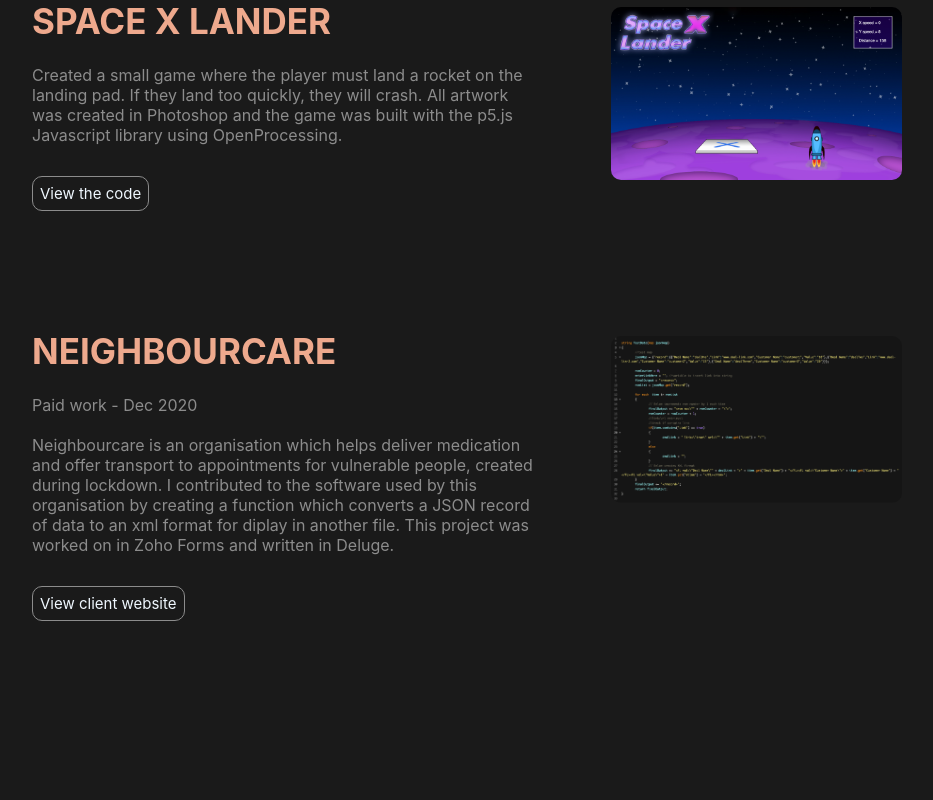
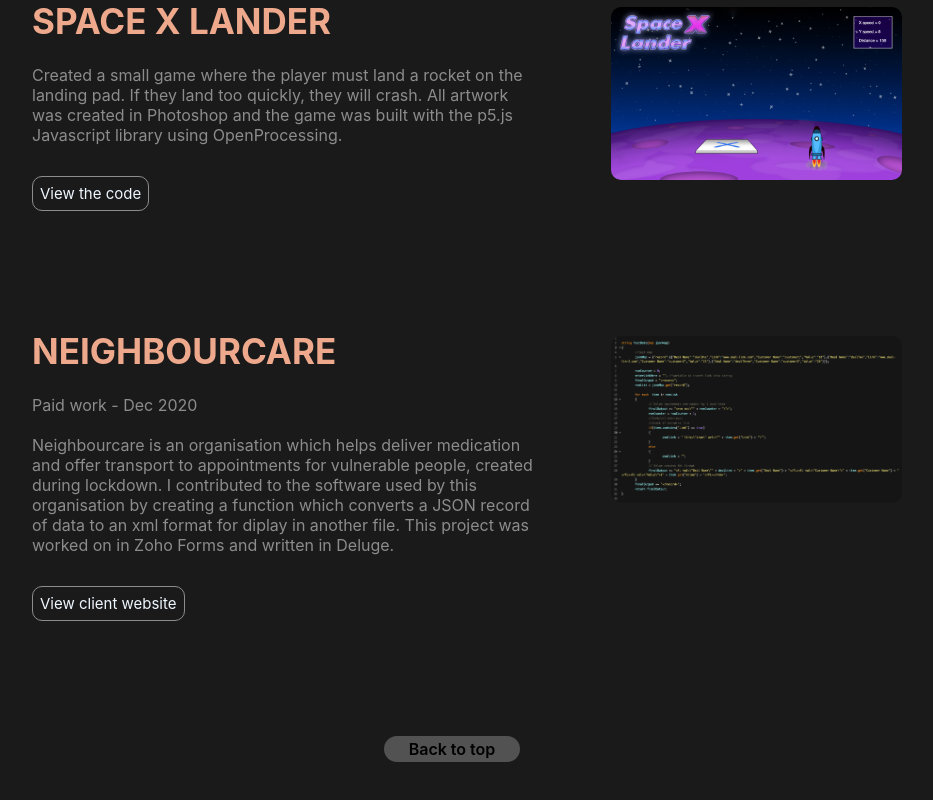
Before and after one commit to annamaggg/annamaggg.github.io, a React (Create React App) app: page /software in a window 1280 px wide. Shown: the part 3242-4042 px from the top of the page, without its empty margins (188-1121 px from the left). Before the commit the page ends 3908 px from the top, so only its background shows below. Built offline with nearby package versions, Linux system fonts and the light colour scheme.

Commit message:
page header added with styling for visual design page

```diff
--- a/package.json
+++ b/package.json
@@ -6,6 +6,7 @@
     "@testing-library/jest-dom": "^5.16.5",
     "@testing-library/react": "^13.4.0",
     "@testing-library/user-event": "^13.5.0",
+    "open-simplex-noise": "^2.5.0",
     "react": "^18.2.0",
     "react-dom": "^18.2.0",
     "react-p5": "^1.3.33",
--- a/src/components/About.js
+++ b/src/components/About.js
@@ -1,10 +1,12 @@
 import React from 'react';
+import Sketch from 'react-p5';
 import './About.css';
 import { Navbar } from './Navbar';
 import githubIcon from '../content/githubIcon.png';
 import linkedinIcon from '../content/linkedinIcon.png';
 
 export const About = () => {
+
   return (
     <>
       <Navbar />
@@ -17,7 +19,7 @@ export const About = () => {
           <a href='https://www.linkedin.com/in/anna-magnusson-519658199/' target="blank"><img src={linkedinIcon} alt='linkedinIcon' className='icon'/></a>
         </div>
 
-
+        {/* <Sketch setup={setup} draw={draw} /> */}
     </>
   )
 }
--- a/src/components/Software.css
+++ b/src/components/Software.css
@@ -68,3 +68,27 @@
   align-self: center;
   border-radius: 10px;
 }
+
+.backToTop {
+  display: flex;
+  justify-content: center;
+  padding-bottom: 80px;
+  padding-top: 70px;
+}
+
+.toTopText {
+  margin: auto;
+  display: block;
+  /* color: rgb(238, 169, 141); */
+  color: black;
+  background-color: rgb(82, 82, 82);
+  padding: 3px 25px;
+  border-radius: 20px;
+  text-decoration: none;
+  font-weight: 600;
+}
+
+.toTopText:hover {
+  background-color: rgb(119, 119, 119);
+  cursor: pointer;
+}
--- a/src/components/Software.js
+++ b/src/components/Software.js
@@ -164,6 +164,9 @@ export const Software = () => {
         </div>
       </div>
 
+      <div className='backToTop'>
+        <a href="/software" className='toTopText'>Back to top</a>
+      </div>
     </>
   )
 }
--- a/src/components/VisualDesign.js
+++ b/src/components/VisualDesign.js
@@ -129,37 +129,43 @@ export const VisualDesign = () => {
   return (
     <>
       <Navbar />
-      <div>
-        <p1>This is a paragraph about my design skills</p1>
+      <div className='paragraph'>
+        <h1 className='text-page-heading'>Visual design</h1>
+        <p className="text-page-intro">As a developer and designer, I understand the importance of user experience and visual design. <br></br><br></br>
+        I approach every project with a keen eye for detail, considering factors such as positioning, sizing and color schemes of elements to ensure that the end result is both aesthetically pleasing and intuitive to use. I believe that combining technical skill with a deep understanding of user needs is essential to creating impactful and engaging projects, and I strive to achieve this balance in everything I work on.</p>
       </div>
 
-      <div class="fp-gallery">
+      <div className="fp-gallery">
       <img src={e1} alt='EllieArtSite' className='ellieArtHomepage'/>
         <PhotoAlbum  layout="rows" photos={ellieArtPhotos} />;
       </div>
 
-      <div class="fp-gallery">
+      <div className="fp-gallery">
         <PhotoAlbum  layout="rows" photos={dandyPhotos} />;
       </div>
 
-      <div class="fp-gallery">
+      <div className="fp-gallery">
         <PhotoAlbum  layout="rows" photos={finalProjectPhotos} />;
       </div>
 
-      <div class="fp-gallery">
+      <div className="fp-gallery">
         <PhotoAlbum  layout="rows" photos={golfPhotos} />;
       </div>
 
-      <div class="fp-gallery">
+      <div className="fp-gallery">
         <PhotoAlbum  layout="rows" photos={travisPalacePhotos} />;
       </div>
 
-      <div class="fp-gallery">
+      <div className="fp-gallery">
         <PhotoAlbum  layout="rows" photos={posterPhotos} />;
       </div>
 
-      <div class="fp-gallery">
+      <div className="fp-gallery">
         <PhotoAlbum  layout="rows" photos={albumArtPhotos} />;
+      </div>
+
+      <div className='backToTop'>
+        <a href="/visual-design" className='toTopText'>Back to top</a>
       </div>
     </>
 
--- a/src/components/visualDesign.css
+++ b/src/components/visualDesign.css
@@ -1,3 +1,28 @@
+.paragraph {
+  display: flex;
+  justify-content: center;
+
+  padding-bottom: 50px;
+  padding-top: 50px;
+}
+
+.text-page-heading {
+  color: rgb(191, 191, 191);
+  width: 30%;
+  margin: 0;
+  /* align-self: center; */
+  text-align: center;
+  border-right: solid gray;
+  font-size: 50px;
+}
+
+.text-page-intro {
+  color: rgb(191, 191, 191);
+  width: 50%;
+  margin: 10px 50px;
+  /* text-align: center; */
+}
+
 .fp-gallery {
   width: 80%;
   margin: auto;
@@ -9,3 +34,27 @@
   display: block;
   padding-bottom: 20px;
 }
+
+.backToTop {
+  display: flex;
+  justify-content: center;
+  padding-bottom: 80px;
+  padding-top: 70px;
+}
+
+.toTopText {
+  margin: auto;
+  display: block;
+  /* color: rgb(238, 169, 141); */
+  color: black;
+  background-color: rgb(82, 82, 82);
+  padding: 3px 25px;
+  border-radius: 20px;
+  text-decoration: none;
+  font-weight: 600;
+}
+
+.toTopText:hover {
+  background-color: rgb(119, 119, 119);
+  cursor: pointer;
+}
```
Also changed, not shown: 1 other file (tests, documents, lock files or other folders).
